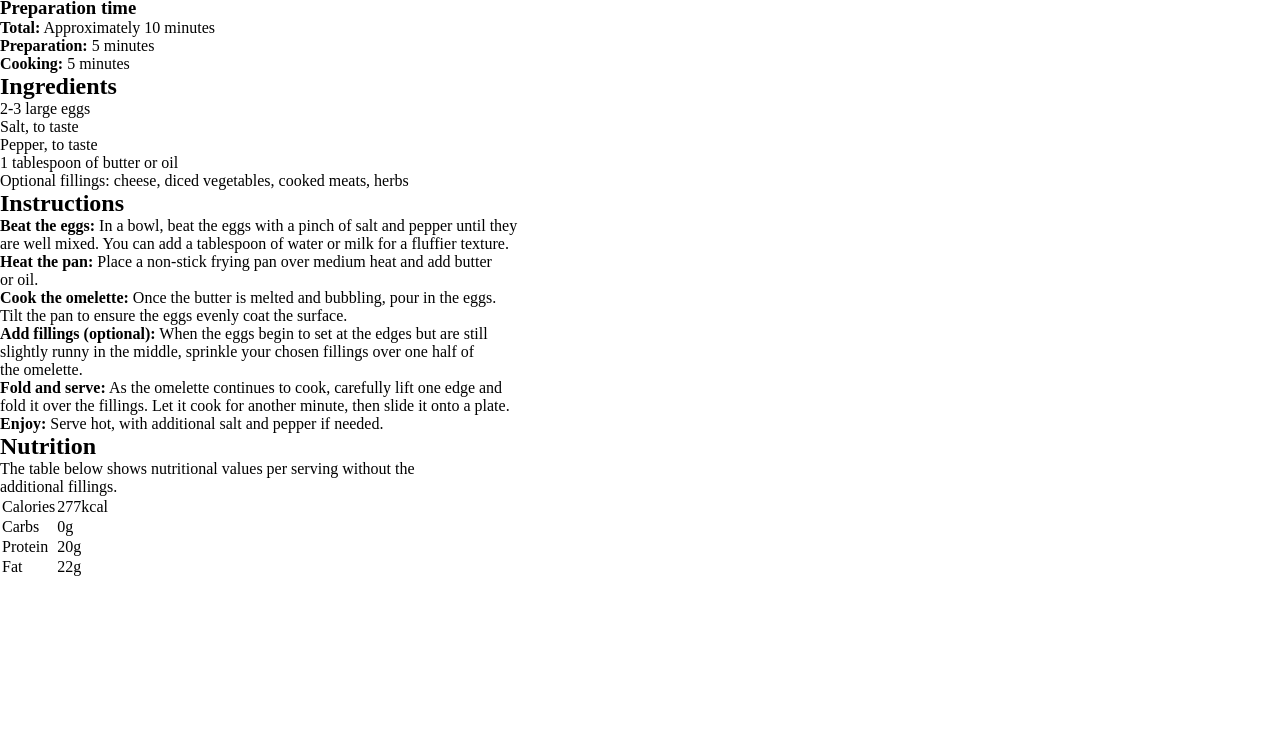
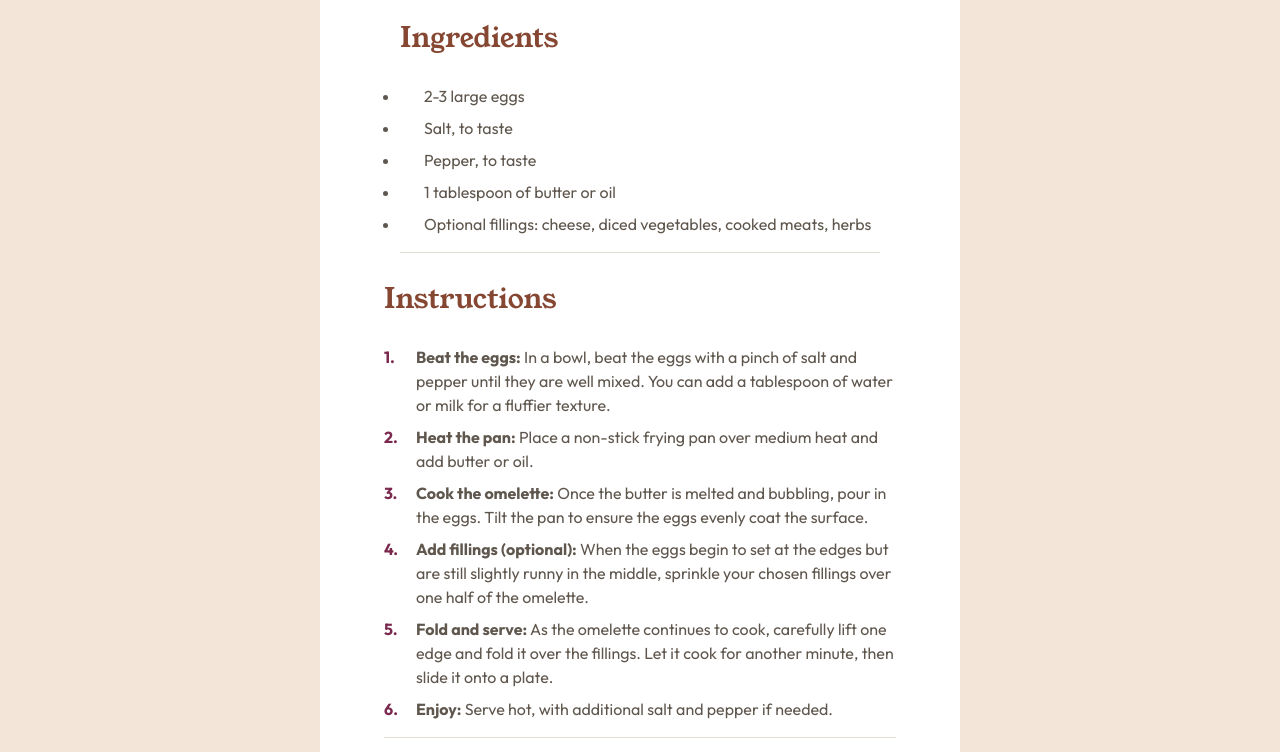
Before and after one commit to carlosmarte23/fem-recipe-page-main, a plain HTML site: page index.html in a window 1280 px wide. Shown: the part 679-1431 px from the top of the page. Before the commit the page ends 1257 px from the top, so only its background shows below. Drawn offline with Linux system fonts and the light colour scheme; files whose address does not match are found by name.

Commit message:
Added styling based from the design

```diff
--- a/style.css
+++ b/style.css
@@ -22,11 +22,22 @@ video {
   display: block;
   max-width: 100%;
 }
+
 /* TYPOGRAPHY */
 p,
 li {
   text-wrap: pretty;
   max-width: 65ch;
+  line-height: 1.5;
+}
+
+h1,
+h2,
+h3,
+h4,
+h5,
+h6 {
+  line-height: 1;
 }
 
 @font-face {
@@ -57,4 +68,178 @@ li {
   --clr-brown-800: hsl(14, 45%, 36%);
   --clr-rose-800: hsl(332, 51%, 32%);
   --clr-rose-50: hsl(330, 100%, 98%);
+
+  --fs-400: 1rem;
+  --fs-500: 1.125rem;
+  --fs-600: 1.25rem;
+  --fs-700: 1.5rem;
+  --fs-800: 1.75rem;
+  --fs-900: 2.25rem;
+
+  --ff-title: "Young Serif test", serif;
+  --ff-text: "Outfit", sans-serif;
 }
+
+/* GENERAL STYLES */
+
+/* GENERAL LAYOUT */
+body {
+  font-family: var(--ff-text);
+  font-size: var(--fs-400);
+  font-weight: 400;
+  color: var(--clr-stone-600);
+  background-color: var(--clr-white);
+  min-height: 100vh;
+}
+
+h2 {
+  font-family: var(--ff-title);
+  font-size: var(--fs-800);
+  color: var(--clr-brown-800);
+  margin-bottom: 2rem;
+  font-weight: 500;
+}
+
+.recipe__card {
+  max-width: 100%;
+  color: var(--clr-stone-600);
+}
+
+/* IMAGE */
+
+.recipe__image {
+  margin: 0;
+  width: 100%;
+  height: 100%;
+  object-fit: cover;
+  border-radius: 1rem;
+}
+
+/* CONTENT */
+.recipe__content {
+  margin: 0 auto;
+  padding: 2rem;
+  display: flex;
+  flex-direction: column;
+  gap: 2rem;
+}
+
+.recipe__content h1 {
+  font-family: var(--ff-title);
+  font-size: var(--fs-900);
+  font-weight: 400;
+  color: var(--clr-stone-900);
+  margin-bottom: 1rem;
+}
+
+/* TIME SECTION */
+.recipe__time {
+  background-color: var(--clr-rose-50);
+  padding: 1.5rem;
+  border-radius: 0.5rem;
+}
+
+.recipe__time h3 {
+  font-family: var(--ff-text);
+  font-size: var(--fs-600);
+  font-weight: 700;
+  color: var(--clr-rose-800);
+  margin-bottom: 1rem;
+}
+
+.recipe__time ul {
+  list-style-type: disc;
+}
+
+.recipe__time li {
+  margin-top: 0.5rem;
+  padding-left: 1.5rem;
+}
+
+/* INGREDIENTS SECTION */
+.recipe__ingredients {
+  margin: 0 1rem;
+  border-bottom: 1px solid var(--clr-stone-150);
+  padding-bottom: 1rem;
+}
+.recipe__ingredients li {
+  margin-top: 0.5rem;
+
+  padding-left: 1.5rem;
+  color: var(--clr-stone-600);
+}
+
+/* INSTRUCTIONS SECTION */
+.recipe__instructions__list {
+  counter-reset: list-counter;
+  list-style-type: none;
+  border-bottom: 1px solid var(--clr-stone-150);
+  padding-bottom: 1rem;
+}
+.recipe__instructions li {
+  margin-top: 0.5rem;
+  color: var(--clr-stone-600);
+  padding-left: 2rem;
+  counter-increment: list-counter;
+  position: relative;
+}
+.recipe__instructions li::before {
+  content: counter(list-counter) ". ";
+  font-weight: 700;
+  color: var(--clr-rose-800);
+  position: absolute;
+  left: 0;
+}
+
+/* NUTRITION TABLE */
+.nutrition__table {
+  margin-top: 0.5rem;
+  width: 100%;
+  border-collapse: collapse;
+}
+
+.nutrition__table h2 {
+  font-family: var(--ff-title);
+  /* font-size: var(--fs-800); */
+  /* color: var(--clr-brown-800); */
+  font-weight: var(600);
+  margin-bottom: 1rem;
+}
+
+.nutrition__table tr {
+  border-bottom: 1px solid var(--clr-stone-150);
+}
+
+.nutrition__table tr:last-child {
+  border-bottom: none;
+}
+
+.nutrition__table td {
+  padding: 1rem;
+  text-align: left;
+  padding-left: 2rem;
+}
+
+.nutrition__value {
+  font-weight: 700;
+  color: var(--clr-brown-800);
+}
+
+/* MEDIA QUERIES */
+@media (min-width: 768px) {
+  body {
+    background-color: var(--clr-stone-100);
+  }
+  .recipe__card {
+    max-width: 50%;
+    margin: 1rem auto;
+    background-color: var(--clr-white);
+    padding: 2rem;
+    border-radius: 1rem;
+    padding-bottom: 0;
+  }
+
+  .recipe__card__image img {
+    border-radius: 1rem;
+  }
+}
```
